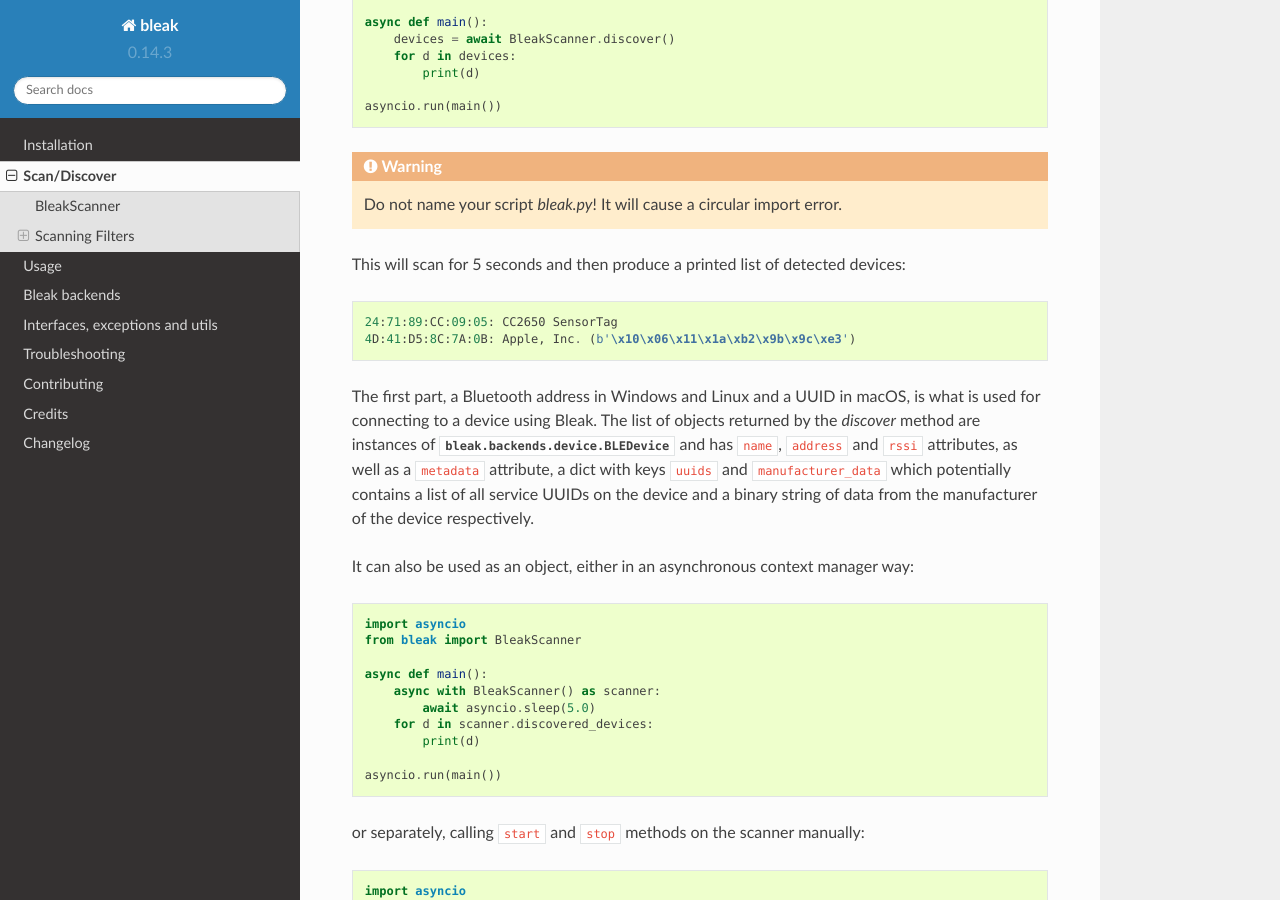
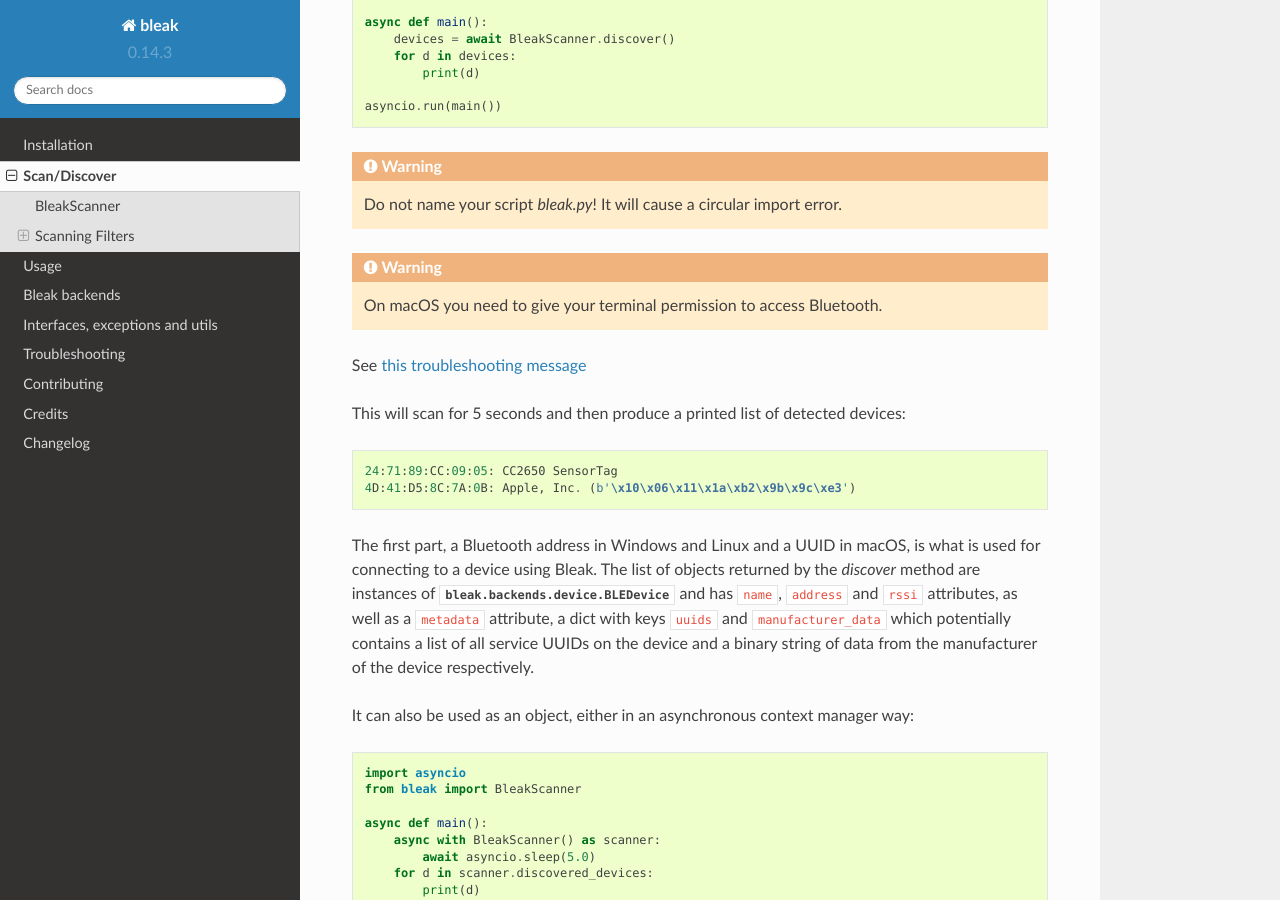
Before and after one commit to hbldh/bleak, a Sphinx documentation site: the page built from docs/scanning.rst, in a window 1280 px wide and 900 px high, scrolled down 386 px. Built offline with Sphinx 7.4.7 and the Read the Docs theme 2.0.0, drawn with Linux system fonts in a browser that asks for light colours.

Commit message:
Add BT permission not granted warning for macOS
On macOS, the user needs to grant their terminal application permission to access bluetooth, and python will exit without an error message if this permission is not given. Adding a warning here will save confusion in the future for those who just want to get `bleak` up and running.

This is my first time contributing, let me know if there's anything I missed out that I should add!

```diff
--- a/docs/scanning.rst
+++ b/docs/scanning.rst
@@ -23,6 +23,10 @@ To discover Bluetooth devices that can be connected to:
     asyncio.run(main())
 
 .. warning:: Do not name your script `bleak.py`! It will cause a circular import error.
+
+.. warning:: On macOS you need to give your terminal permission to access Bluetooth.
+See `this troubleshooting message <https://bleak.readthedocs.io/en/latest/troubleshooting.html#bleak-crashes-with-sigabrt-on-macos>`_
+
 
 This will scan for 5 seconds and then produce a printed list of detected devices::
 
```
